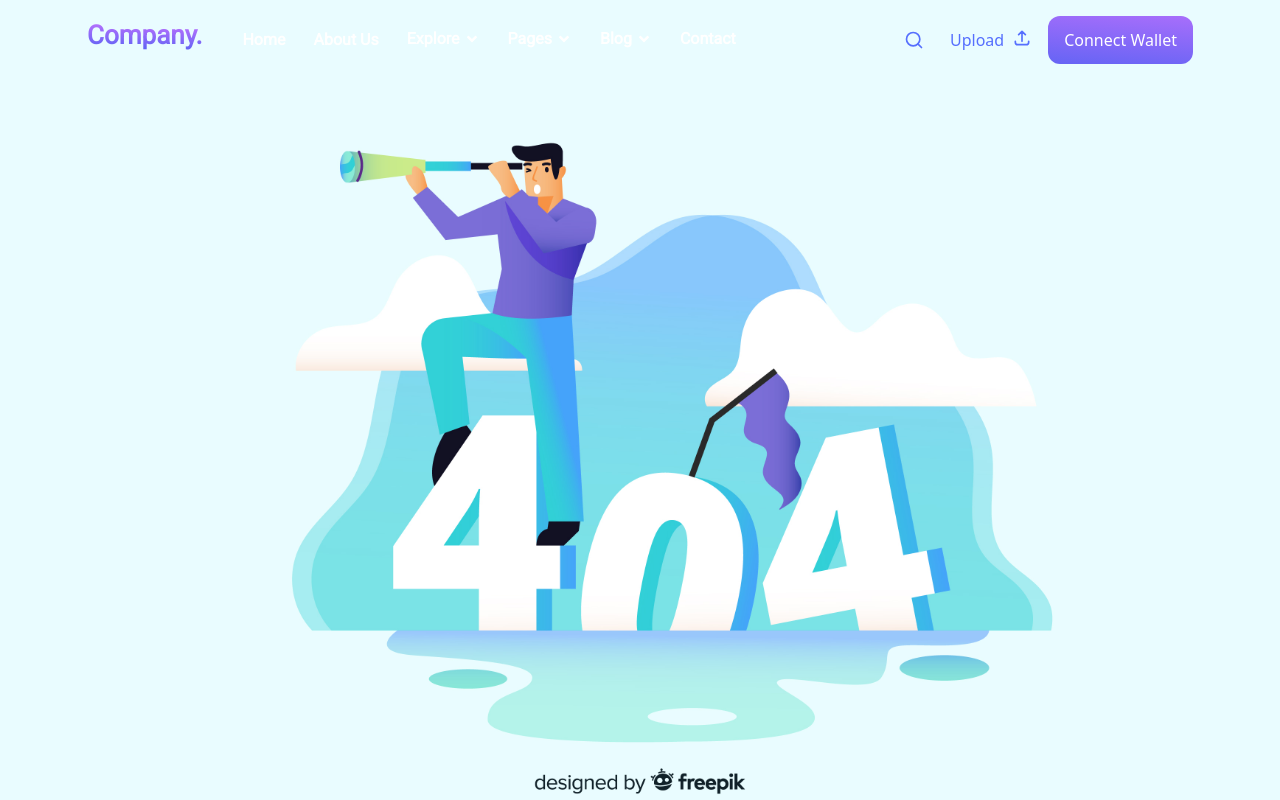
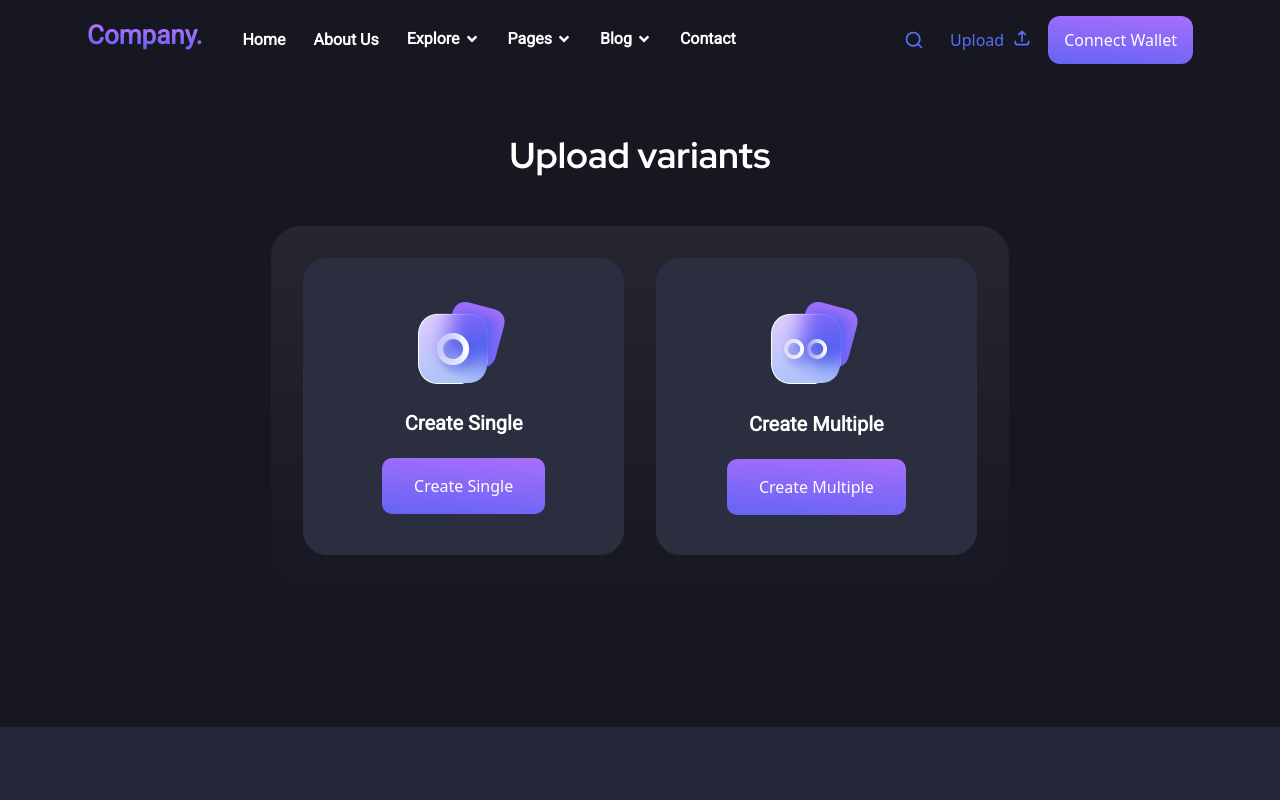
Before and after one commit to DeveloperRakibHasan/NFT_react, a React (Create React App) app: page /upload in a window 1280 px wide. Shown: the top 800 px of the page. Built offline with nearby package versions, Linux system fonts and the light colour scheme.

Commit message:
upload page add

```diff
--- a/src/App.css
+++ b/src/App.css
@@ -943,10 +943,6 @@ p{
   grid-column: span 1 / span 1;
 }
 
-.col-span-full {
-  grid-column: 1 / -1;
-}
-
 .col-start-1 {
   grid-column-start: 1;
 }
@@ -1169,10 +1165,6 @@ p{
 
 .flex {
   display: flex;
-}
-
-.table {
-  display: table;
 }
 
 .table-cell {
@@ -1257,15 +1249,6 @@ p{
   grid-auto-flow: row;
 }
 
-.grid-flow-row-dense {
-  grid-auto-flow: row dense;
-}
-
-.auto-rows-max {
-  grid-auto-rows: -webkit-max-content;
-  grid-auto-rows: max-content;
-}
-
 .grid-cols-2 {
   grid-template-columns: repeat(2, minmax(0, 1fr));
 }
@@ -1292,10 +1275,6 @@ p{
 
 .justify-between {
   justify-content: space-between;
-}
-
-.justify-items-center {
-  justify-items: center;
 }
 
 .gap-10 {
@@ -1475,16 +1454,6 @@ p{
   background-color: rgb(233 252 255 / var(--tw-bg-opacity));
 }
 
-.bg-\[\#FF735C\] {
-  --tw-bg-opacity: 1;
-  background-color: rgb(255 115 92 / var(--tw-bg-opacity));
-}
-
-.bg-\[\#FFFFFF\] {
-  --tw-bg-opacity: 1;
-  background-color: rgb(255 255 255 / var(--tw-bg-opacity));
-}
-
 .bg-contain {
   background-size: contain;
 }
@@ -1572,6 +1541,11 @@ p{
 .px-11 {
   padding-left: 2.75rem;
   padding-right: 2.75rem;
+}
+
+.px-8 {
+  padding-left: 2rem;
+  padding-right: 2rem;
 }
 
 .py-5 {
@@ -2446,6 +2420,10 @@ p{
     width: 180px;
   }
 
+  .sm\:w-10\/12 {
+    width: 83.333333%;
+  }
+
   .sm\:grid-cols-1 {
     grid-template-columns: repeat(1, minmax(0, 1fr));
   }
@@ -3328,6 +3306,10 @@ p{
 
   .xl\:w-14 {
     width: 3.5rem;
+  }
+
+  .xl\:w-8\/12 {
+    width: 66.666667%;
   }
 
   .xl\:w-\[60px\] {
--- a/src/App.js
+++ b/src/App.js
@@ -8,6 +8,8 @@ import Contact from './components/page/Contact';
 import SingleProduct from './components/explore/singleproduct/SingleProduct';
 import ConnectWallet from './components/page/ConnectWallet';
 import Pagenotfound from './components/page/Pagenotfound';
+import Upload from './components/page/Upload'
+import Blog from './components/page/Blog';
 
 function App() {
   return (
@@ -18,7 +20,9 @@ function App() {
         <Route exact path="/about" component={About} />
         <Route exact path="/explore" component={Explore} />
         <Route exact path="/explore/:id" component={SingleProduct} />
+        <Route exact path="/blog" component={Blog} />
         <Route exact path="/contact" component={Contact} />
+        <Route exact path="/upload" component={Upload} />
         <Route exact path="/wallet" component={ConnectWallet} />
         <Route exact component={Pagenotfound} />
       </Switch>
--- a/src/components/navbar/NavMenu.js
+++ b/src/components/navbar/NavMenu.js
@@ -51,7 +51,7 @@ function NavMenu() {
                         <FaAngleDown className='ml-1 font-extralight' />
                     </Link>
                     <ul className='group-hover:active-dropdown invisible group-hover:visible group-hover:duration-200 duration-75'>
-                        <li className='my-2'><Link>Blog 1</Link></li>
+                        <li className='my-2'><Link to='/blog'>All Blog</Link></li>
                         <li className='my-2'><Link>Blog 2</Link></li>
                         <li className='my-2'><Link>Blog 3</Link></li>
                     </ul>
--- a/src/components/navbar/NavSearch.js
+++ b/src/components/navbar/NavSearch.js
@@ -23,7 +23,7 @@ function NavSearch() {
           <button onClick={()=> setActive(!active)} className=' absolute ml-[-10px] mt-[6px]'><FiSearch className={active?' font-semibold text-[20px] text-[#fff] duration-150 leading-7':' font-semibold text-[20px] text-[#566FFE] leading-7'} /></button>
         </div>
         <div className='2xl:mr-9 xl:mr-4 lg:mr-3'>
-            <span className='flex font-medium text-[#566FFE] cursor-pointer'><label for="upload-photo" className='cursor-pointer'>Upload</label> <input id="upload-photo" type="file" /> <HiOutlineUpload className='ml-2 xl:mr-0 md:mr-2 sm:mr-2 xm:mr-2 lg:mr-4 text-[20px]' /></span>
+            <NavLink exact to='/upload' className='flex font-medium text-[#566FFE] cursor-pointer'><label for="upload-photo" className='cursor-pointer'>Upload</label> <HiOutlineUpload className='ml-2 xl:mr-0 md:mr-2 sm:mr-2 xm:mr-2 lg:mr-4 text-[20px]' /></NavLink>
         </div>
         <div>
             <NavLink exact to="/wallet"  className='px-4 py-[10px] rounded-xl button-bg font-medium text-white leading-7 lg:hidden md::hidden sm:hidden xm:hidden xl:block'>Connect Wallet</NavLink>
--- /dev/null
+++ b/src/components/page/Blog.js
@@ -0,0 +1,12 @@
+import React from 'react'
+import Footer from '../footer/Footer'
+
+function Blog() {
+  return (
+    <div className='slider-dark-bg-grd h-full pt-20'>
+        <Footer />
+    </div>
+  )
+}
+
+export default Blog
--- /dev/null
+++ b/src/components/page/Upload.js
@@ -0,0 +1,37 @@
+import React from 'react'
+import Footer from '../footer/Footer'
+import upload from '../../assets/img/wallet/upload.png'
+import uploads from '../../assets/img/wallet/uploads.png'
+
+function ConnectWallet() {
+  return (
+    <>
+    <div className='slider-dark-bg-grd h-full pt-20 overflow-hidden'>
+        <div className='container'>
+            <div>
+                <h2 className='mt-12 text-center text-[36px] text-white font-bold'>Upload variants</h2>
+               <div className='xl:w-8/12 sm:w-10/12 mx-auto mt-11 pb-[140px]'>
+                    <div className='bg-gradient-1 p-8 rounded-[30px]'>
+                        <div className='grid grid-flow-row lg:grid-cols-2 xm:grid-cols-1 gap-8'>
+                            <div className='bg-[#2A2E3F] w-full text-center mx-auto rounded-3xl py-10 px-8'>
+                                <img className='mx-auto' src={upload} alt='' />
+                                <p className='font-bold text-white mt-6 text-[20px]'>Create Single</p>
+                                <button className=' relative py-4 px-8 rounded-[10px] mt-5 text-white button-bg duration-200'><label for='upload-photo' className=' cursor-pointer'>Create Single</label><input id="upload-photo" type="file" /></button>
+                            </div>
+                            <div className='bg-[#2A2E3F] w-full text-center mx-auto rounded-3xl py-10 px-8'>
+                                <img className='mx-auto' src={uploads} alt='' />
+                                <p className='font-bold text-white mt-6 text-[20px]'>Create Multiple</p>
+                                <button className=' relative py-4 px-8 rounded-[10px] mt-5 text-white button-bg duration-200'><label for='upload-photo' className=' cursor-pointer'>Create Multiple</label><input id="upload-photo" type="file" /></button>
+                            </div>
+                        </div>
+                    </div>
+               </div>
+            </div>
+        </div>
+    </div>
+    <Footer/>
+    </>
+  )
+}
+
+export default ConnectWallet
```
Also changed, not shown: src/assets/img/wallet/upload.png (added), src/assets/img/wallet/uploads.png (added).
